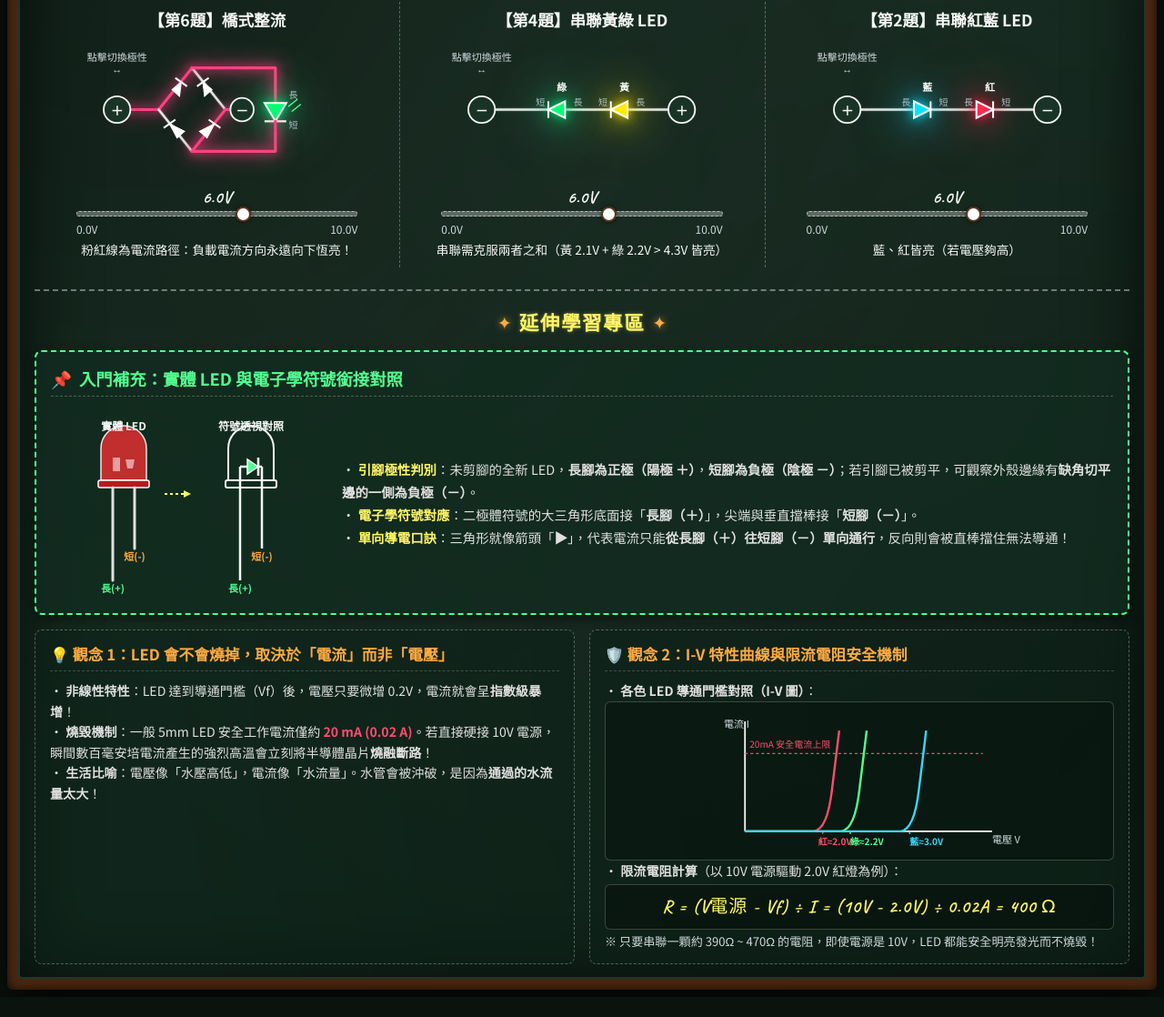
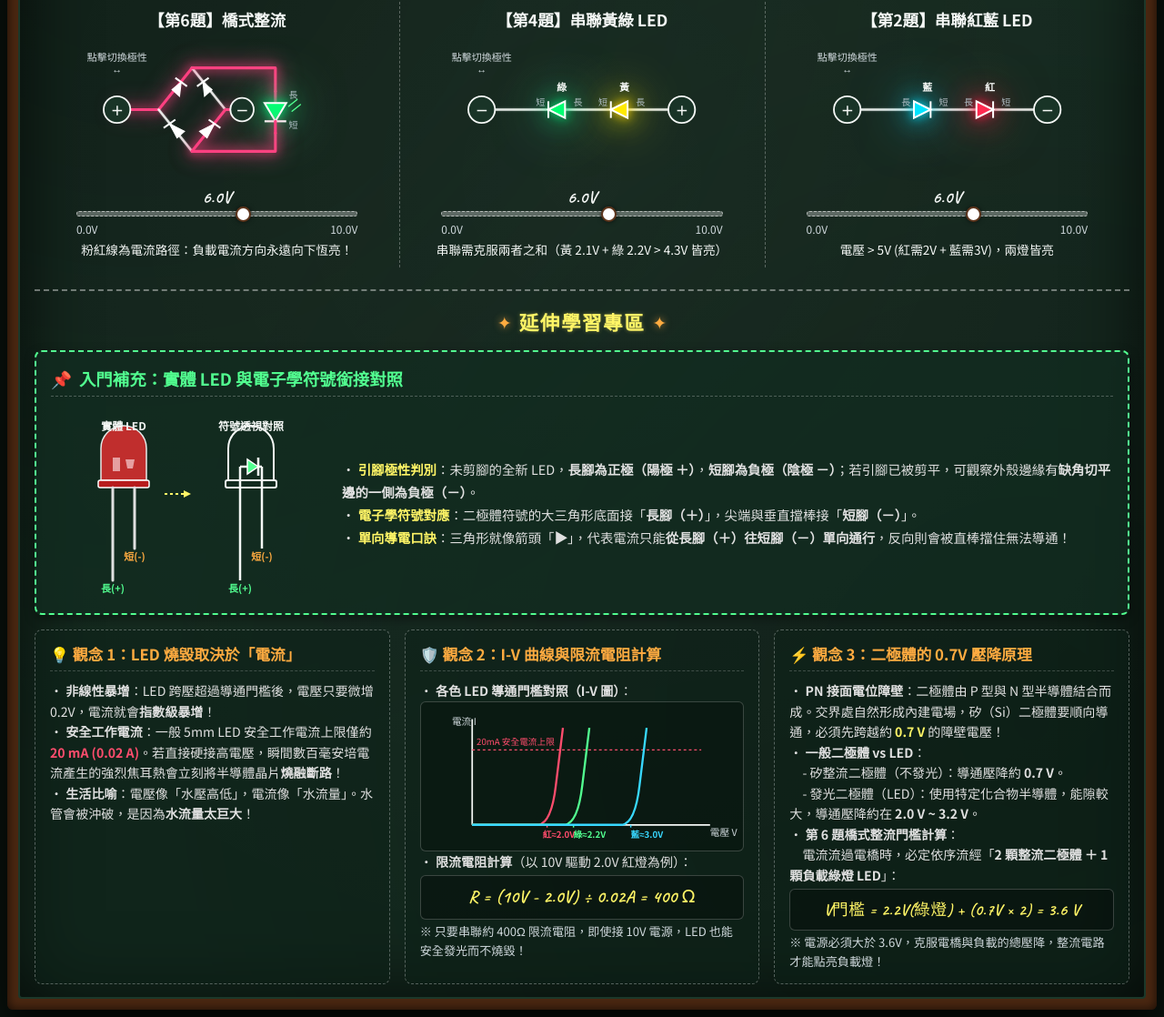
Before and after one commit to Jelly-ChinChan/Curcuit-01-LED, a plain HTML site: page index.html in a window 1280 px wide. Shown: the part 433-1551 px from the top of the page at 91% size. Before the commit the page ends 1529 px from the top, so only its background shows below. Drawn offline with Linux system fonts and the light colour scheme.

Commit message:
Update index.html

```diff
--- a/index.html
+++ b/index.html
@@ -194,7 +194,6 @@
       transition: stroke 0.3s ease, filter 0.3s ease;
     }
 
-    /* 第6題電流通過時的粉紅色電線樣式 */
     .wire-current-pink {
       stroke: var(--chalk-pink) !important;
       stroke-width: 3.4 !important;
@@ -353,7 +352,6 @@
       white-space: nowrap;
     }
 
-    /* 入門補充：實體 LED 與符號銜接卡片 */
     .intro-banner {
       background: rgba(18, 44, 32, 0.75);
       border: 2px dashed var(--chalk-green);
@@ -409,11 +407,11 @@
 
     .ext-grid {
       display: grid;
-      grid-template-columns: 1fr 1fr;
+      grid-template-columns: repeat(3, 1fr);
       gap: 16px;
     }
 
-    @media (max-width: 900px) {
+    @media (max-width: 992px) {
       .ext-grid {
         grid-template-columns: 1fr;
       }
@@ -454,27 +452,26 @@
       font-weight: 700;
     }
 
-    /* I-V 圖形區域 */
     .iv-graph-box {
       width: 100%;
-      height: 175px;
+      height: 165px;
       background: rgba(8, 20, 14, 0.6);
       border: 1px solid rgba(255,255,255,0.2);
       border-radius: 6px;
-      padding: 6px;
+      padding: 4px;
     }
 
     .ext-formula-box {
       background: rgba(0,0,0,0.3);
       border: 1px solid rgba(255,255,255,0.2);
       border-radius: 6px;
-      padding: 8px 12px;
+      padding: 8px 10px;
       margin-top: 4px;
       text-align: center;
       font-family: 'Caveat', cursive, sans-serif;
-      font-size: 1.25rem;
+      font-size: 1.2rem;
       color: var(--chalk-yellow);
-      letter-spacing: 1px;
+      letter-spacing: 0.5px;
     }
 
     .ext-tip {
@@ -640,7 +637,7 @@
       <!-- 分隔線 -->
       <div class="grid-h-line"></div>
 
-      <!-- ==================== 第 2 題（右下角）：串聯紅藍 LED ==================== -->
+      <!-- ==================== 第 2 題（右下角）：串聯紅藍 LED（改為 5V (紅需 2V + 藍需 3V)） ==================== -->
       <div class="q-box cell-q2">
         <div class="q-title">【第2題】串聯紅藍 LED</div>
         <div class="svg-container">
@@ -681,7 +678,7 @@
           </div>
           <div class="range-minmax"><span>0.0V</span><span>10.0V</span></div>
         </div>
-        <div class="bottom-note" id="note-2">藍、紅皆亮（若電壓夠高）</div>
+        <div class="bottom-note" id="note-2">需 > 5V (紅需2V + 藍需3V)，兩燈皆亮</div>
       </div>
 
       <!-- ==================== 第 4 題（中下方）：串聯黃綠 LED ==================== -->
@@ -728,7 +725,7 @@
         <div class="bottom-note" id="note-4">串聯需克服兩者之和（黃 2.1V + 綠 2.2V > 4.3V 皆亮）</div>
       </div>
 
-      <!-- ==================== 第 6 題（左下角）：橋式整流（粉紅電流流向動態版） ==================== -->
+      <!-- ==================== 第 6 題（左下角）：橋式整流（改為 3.6V (2.2V + 0.7×2 V) 導通） ==================== -->
       <div class="q-box cell-q6">
         <div class="q-title">【第6題】橋式整流</div>
         <div class="svg-container">
@@ -740,19 +737,14 @@
             <path d="M 50 90 L 100 90" class="wire" id="w6-in-left" />
             <path d="M 180 90 L 200 90" class="wire" id="w6-in-right" />
 
-            <!-- 菱形四邊電橋線段 (拆分供動態粉紅色彩變更) -->
-            <!-- 左上臂 (100,90 -> 140,40) -->
+            <!-- 菱形四邊電橋線段 -->
             <path d="M 100 90 L 140 40" class="wire" id="w6-arm-tl" />
-            <!-- 右上臂 (180,90 -> 140,40) -->
             <path d="M 180 90 L 140 40" class="wire" id="w6-arm-tr" />
-            <!-- 左下臂 (140,140 -> 100,90) -->
             <path d="M 140 140 L 100 90" class="wire" id="w6-arm-bl" />
-            <!-- 右下臂 (140,140 -> 180,90) -->
             <path d="M 140 140 L 180 90" class="wire" id="w6-arm-br" />
 
-            <!-- 上端頂點連接負載線路 -->
+            <!-- 上下端連接負載線路 -->
             <path d="M 140 40 L 240 40 L 240 68" class="wire" id="w6-load-top" />
-            <!-- 下端頂點連接負載線路 -->
             <path d="M 140 140 L 240 140 L 240 118" class="wire" id="w6-load-bottom" />
 
             <!-- 橋上 4 顆二極體 -->
@@ -803,7 +795,7 @@
           </div>
           <div class="range-minmax"><span>0.0V</span><span>10.0V</span></div>
         </div>
-        <div class="bottom-note" id="note-6">無論改變極性，負載燈均恆亮！</div>
+        <div class="bottom-note" id="note-6">需 > 3.6V (2.2V + 0.7×2 V)，負載燈恆亮！</div>
       </div>
 
     </div>
@@ -867,34 +859,31 @@
         </div>
       </div>
 
-      <!-- 下方雙卡片 -->
+      <!-- 三大核心觀念卡片 (觀念1、觀念2、新增觀念3) -->
       <div class="ext-grid">
         <!-- 觀念 1：為什麼看電流不看電壓 -->
         <div class="ext-card">
-          <div class="ext-card-title">💡 觀念 1：LED 會不會燒掉，取決於「電流」而非「電壓」</div>
+          <div class="ext-card-title">💡 觀念 1：LED 燒毀取決於「電流」</div>
           <div class="ext-content">
-            • <b>非線性特性</b>：LED 達到導通門檻（Vf）後，電壓只要微增 0.2V，電流就會呈<b>指數級暴增</b>！<br>
-            • <b>燒毀機制</b>：一般 5mm LED 安全工作電流僅約 <span class="ext-danger">20 mA (0.02 A)</span>。若直接硬接 10V 電源，瞬間數百毫安培電流產生的強烈高溫會立刻將半導體晶片<b>燒融斷路</b>！<br>
-            • <b>生活比喻</b>：電壓像「水壓高低」，電流像「水流量」。水管會被沖破，是因為<b>通過的水流量太大</b>！
+            • <b>非線性暴增</b>：LED 跨壓超過導通門檻後，電壓只要微增 0.2V，電流就會<b>指數級暴增</b>！<br>
+            • <b>安全工作電流</b>：一般 5mm LED 安全工作電流上限僅約 <span class="ext-danger">20 mA (0.02 A)</span>。若直接硬接高電壓，瞬間數百毫安培電流產生的強烈焦耳熱會立刻將半導體晶片<b>燒融斷路</b>！<br>
+            • <b>生活比喻</b>：電壓像「水壓高低」，電流像「水流量」。水管會被沖破，是因為<b>水流量太巨大</b>！
           </div>
         </div>
 
         <!-- 觀念 2：I-V 特性曲線圖與限流電阻計算 -->
         <div class="ext-card">
-          <div class="ext-card-title">🛡️ 觀念 2：I-V 特性曲線與限流電阻安全機制</div>
+          <div class="ext-card-title">🛡️ 觀念 2：I-V 曲線與限流電阻計算</div>
           <div class="ext-content">
             • <b>各色 LED 導通門檻對照（I-V 圖）</b>：
 
-            <!-- I-V 曲線圖 -->
             <div class="iv-graph-box">
               <svg viewBox="0 0 320 160">
-                <!-- 坐標軸 -->
                 <line x1="35" y1="135" x2="305" y2="135" stroke="#f5f8f6" stroke-width="1.8" />
                 <line x1="35" y1="135" x2="35" y2="15" stroke="#f5f8f6" stroke-width="1.8" />
                 <text x="305" y="148" fill="#cfd8dc" font-size="11">電壓 V</text>
                 <text x="12" y="22" fill="#cfd8dc" font-size="11">電流 I</text>
 
-                <!-- 20mA 安全上限虛線 -->
                 <line x1="35" y1="50" x2="295" y2="50" stroke="#ff4d6d" stroke-width="1.2" stroke-dasharray="3,3" />
                 <text x="40" y="44" fill="#ff4d6d" font-size="10">20mA 安全電流上限</text>
 
@@ -915,11 +904,28 @@
               </svg>
             </div>
 
-            • <b>限流電阻計算</b>（以 10V 電源驅動 2.0V 紅燈為例）：
+            • <b>限流電阻計算</b>（以 10V 驅動 2.0V 紅燈為例）：
             <div class="ext-formula-box">
-              R = (V電源 - Vf) ÷ I = (10V - 2.0V) ÷ 0.02A = 400 Ω
+              R = (10V - 2.0V) ÷ 0.02A = 400 Ω
             </div>
-            <div class="ext-tip">※ 只要串聯一顆約 390Ω ~ 470Ω 的電阻，即使電源是 10V，LED 都能安全明亮發光而不燒毀！</div>
+            <div class="ext-tip">※ 只要串聯約 400Ω 限流電阻，即使接 10V 電源，LED 也能安全發光而不燒毀！</div>
+          </div>
+        </div>
+
+        <!-- 觀念 3：二極體的 0.7V 壓降原理與橋式門檻 -->
+        <div class="ext-card">
+          <div class="ext-card-title">⚡ 觀念 3：二極體的 0.7V 壓降原理</div>
+          <div class="ext-content">
+            • <b>PN 接面電位障壁</b>：二極體由 P 型與 N 型半導體結合而成。交界處自然形成內建電場，矽（Si）二極體要順向導通，必須先跨越約 <span class="intro-highlight">0.7 V</span> 的障壁電壓！<br>
+            • <b>一般二極體 vs LED</b>：<br>
+            　- 矽整流二極體（不發光）：導通壓降約 <b>0.7 V</b>。<br>
+            　- 發光二極體（LED）：使用特定化合物半導體，能隙較大，導通壓降約在 <b>2.0 V ~ 3.2 V</b>。<br>
+            • <b>第 6 題橋式整流門檻計算</b>：<br>
+            　電流流過電橋時，必定依序流經「<b>2 顆整流二極體 ＋ 1 顆負載綠燈 LED</b>」：
+            <div class="ext-formula-box" style="font-size: 1.1rem;">
+              V門檻 = 2.2V(綠燈) + (0.7V × 2) = 3.6 V
+            </div>
+            <div class="ext-tip">※ 電源必須大於 3.6V，克服電橋與負載的總壓降，整流電路才能點亮負載燈！</div>
           </div>
         </div>
       </div>
@@ -992,14 +998,14 @@
         break;
       }
 
-      case 2: {
+      case 2: { // 第 2 題：需 > 5V (紅需 2V + 藍需 3V)
         const bothOn = p && (v >= 5.0);
         setLight('led-2-red', 'glow-red', bothOn);
         setLight('led-2-blue', 'glow-blue', bothOn);
         const note = document.getElementById('note-2');
         if (!p) note.textContent = '極性反接：串聯截止均不亮';
-        else if (v < 5.0) note.textContent = `電壓不足 (${v.toFixed(1)}V < 5.0V 門檻)`;
-        else note.textContent = '藍、紅皆亮（若電壓夠高）';
+        else if (v < 5.0) note.textContent = `電壓不足 (${v.toFixed(1)}V < 5V (紅需2V + 藍需3V))`;
+        else note.textContent = '電壓 > 5V (紅需2V + 藍需3V)，兩燈皆亮';
         break;
       }
 
@@ -1058,12 +1064,11 @@
         break;
       }
 
-      case 6: { // 第 6 題：橋式整流（粉紅色電流流向高亮）
-        const on = (v >= 2.2);
+      case 6: { // 第 6 題：改為 3.6V (2.2V + 0.7×2 V) 導通
+        const on = (v >= 3.6);
         setLight('led-6-load', 'glow-green', on);
         const note = document.getElementById('note-6');
 
-        // 取得導線節點
         const inL = document.getElementById('w6-in-left');
         const inR = document.getElementById('w6-in-right');
         const armTL = document.getElementById('w6-arm-tl');
@@ -1075,20 +1080,16 @@
         const leadT = document.getElementById('w6-led-lead-t');
         const leadB = document.getElementById('w6-led-lead-b');
 
-        // 先全部清空粉紅高亮
         const allWires = [inL, inR, armTL, armTR, armBL, armBR, loadT, loadB, leadT, leadB];
         allWires.forEach(w => w.classList.remove('wire-current-pink'));
 
-        if (v < 2.2) {
-          note.textContent = `電壓不足 (${v.toFixed(1)}V < 2.2V 綠燈門檻)`;
+        if (v < 3.6) {
+          note.textContent = `電壓不足 (${v.toFixed(1)}V < 3.6V (2.2V + 0.7×2 V))`;
         } else {
           note.textContent = '粉紅線為電流路徑：負載電流方向永遠向下恆亮！';
-          // 導通時依極性將通過電流的導線染成粉紅色
           if (p) {
-            // 正接：左端(+) -> 左上臂 -> 頂部 -> 負載 -> 底部 -> 右下臂 -> 右端(-)
             [inL, armTL, loadT, leadT, leadB, loadB, armBR, inR].forEach(w => w.classList.add('wire-current-pink'));
           } else {
-            // 反接：右端(+) -> 右上臂 -> 頂部 -> 負載 -> 底部 -> 左下臂 -> 左端(-)
             [inR, armTR, loadT, leadT, leadB, loadB, armBL, inL].forEach(w => w.classList.add('wire-current-pink'));
           }
         }
```
